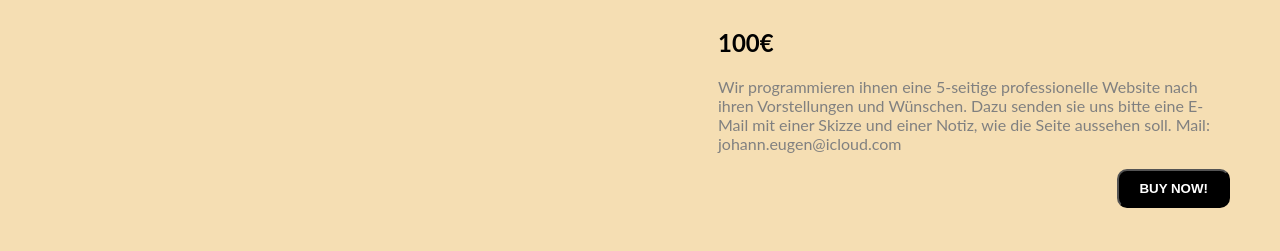
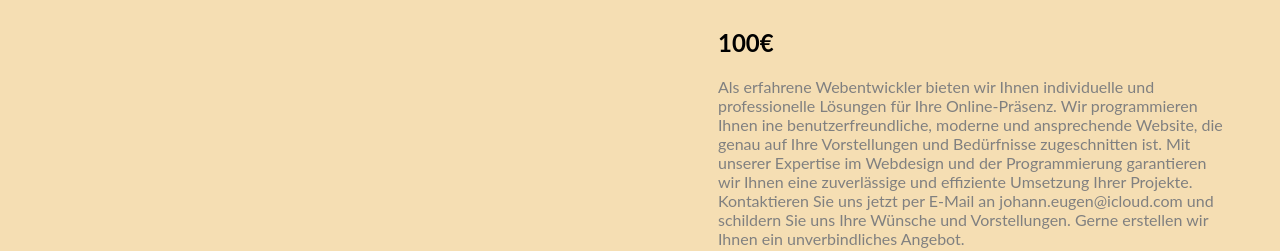
Before and after one commit to Gerafftes/websiten-kaufen, a plain HTML site: page index.html in a window 1280 px wide. Shown: the part 701-952 px from the top of the page. Drawn offline with Linux system fonts and the light colour scheme; a script that the page names is missing.

Commit message:
Update index.html

```diff
--- a/index.html
+++ b/index.html
@@ -108,9 +108,14 @@
         <div class="productDetails">
             <h1 class="productTitle">PURE WEBSEITE</h1>
             <h2 class="productPrice">100€</h2>
-            <p class="productDesc">Wir programmieren ihnen eine 5-seitige professionelle Website nach ihren Vorstellungen und Wünschen.
-              Dazu senden sie uns bitte eine E-Mail mit einer Skizze und einer Notiz, wie die Seite aussehen soll.
-              Mail: johann.eugen@icloud.com</p>
+            <p class="productDesc">Als erfahrene Webentwickler bieten wir Ihnen individuelle
+                und professionelle Lösungen für Ihre Online-Präsenz. Wir programmieren Ihnen
+                ine benutzerfreundliche, moderne und ansprechende Website, die genau auf Ihre
+                Vorstellungen und Bedürfnisse zugeschnitten ist. Mit unserer Expertise im
+                Webdesign und der Programmierung garantieren wir Ihnen eine zuverlässige und
+                effiziente Umsetzung Ihrer Projekte. Kontaktieren Sie uns jetzt per E-Mail an
+                johann.eugen@icloud.com und schildern Sie uns Ihre Wünsche und Vorstellungen.
+                Gerne erstellen wir Ihnen ein unverbindliches Angebot.</p>
                <!-- Open The Modal -->
             <button id="myBtn" class="productButton">BUY NOW!</button>
 
```
